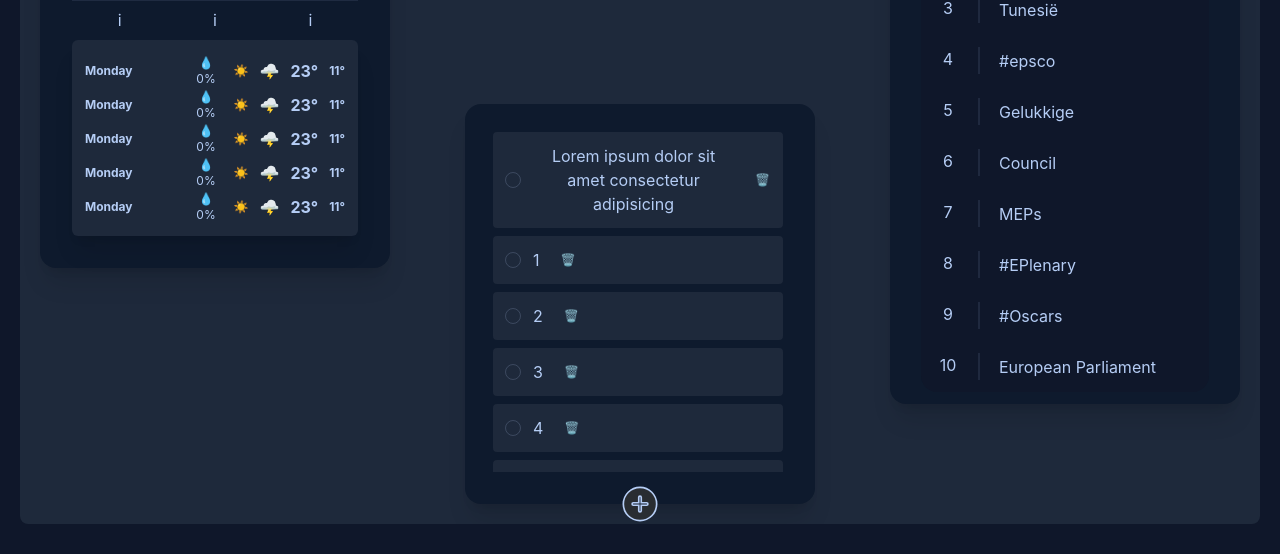
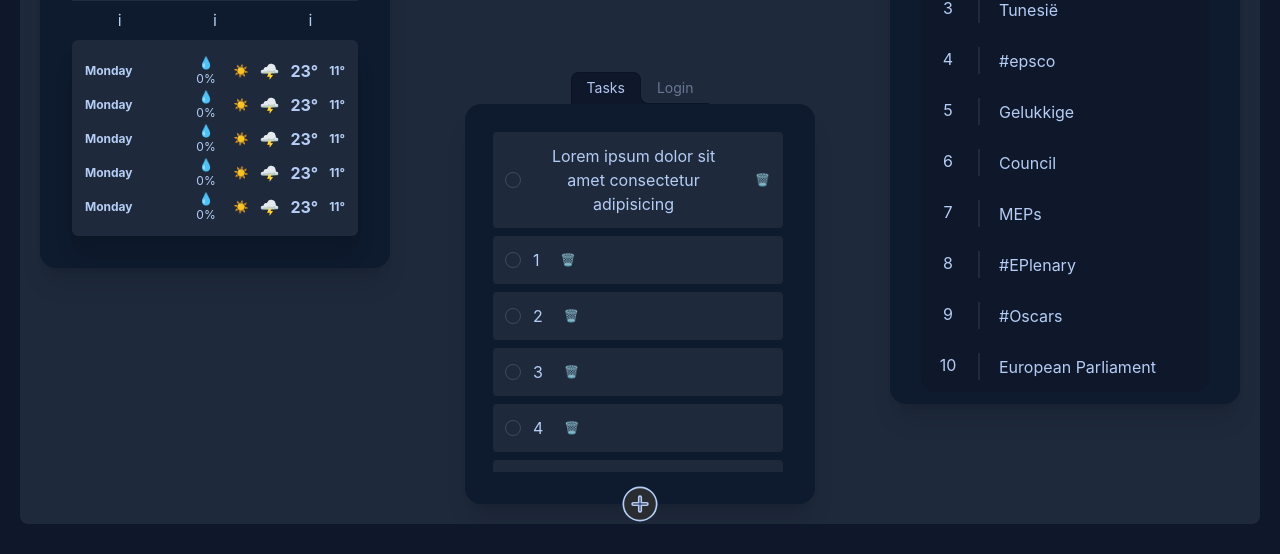
Before and after one commit to bilal-auz/daSummary, a React (Create React App) app in the folder frontend/: page /home in a window 1280 px wide. Shown: the part 240-794 px from the top of the page. Built offline with nearby package versions, Linux system fonts and the light colour scheme.

Commit message:
add login frontend

```diff
--- a/frontend/src/components/Pans/TodoPan/TodoPan.jsx
+++ b/frontend/src/components/Pans/TodoPan/TodoPan.jsx
@@ -13,15 +13,73 @@ function TodoPan() {
     "7",
     "8",
   ]);
+
+  const [loginMode, setLoginMode] = useState(false);
+
+  const handleLoginMode = () => {
+    setLoginMode(!loginMode);
+  };
+
   useEffect(() => {
     console.log("changed");
   }, [default_items]);
   return (
-    <div className="weatherCard card text-neutral-content shadow-xl w-auto">
-      <DragDropList
-        default_items={default_items}
-        setDefault_items={setDefault_items}
-      />
+    <div className="flex flex-col items-center">
+      <div className="tabs">
+        <a
+          className={"tab tab-lifted " + (!loginMode && "tab-active")}
+          onClick={handleLoginMode}
+        >
+          Tasks
+        </a>
+        <a
+          className={"tab tab-lifted " + (loginMode && "tab-active")}
+          onClick={handleLoginMode}
+        >
+          Login
+        </a>
+      </div>
+      <div className="weatherCard card text-neutral-content shadow-xl w-auto">
+        {loginMode ? (
+          <div class="card flex-shrink-0 p-7 w-[350px] max-h-[400px] max-w-sm shadow-2xl bg-base-100">
+            <div class="card-body">
+              <div class="form-control">
+                <label class="label">
+                  <span class="label-text">Email</span>
+                </label>
+                <input
+                  type="text"
+                  placeholder="email"
+                  class="input input-bordered"
+                />
+              </div>
+              <div class="form-control">
+                <label class="label">
+                  <span class="label-text">Password</span>
+                </label>
+                <input
+                  type="text"
+                  placeholder="password"
+                  class="input input-bordered"
+                />
+                <label class="label">
+                  <a href="#" class="label-text-alt link link-hover">
+                    Forgot password?
+                  </a>
+                </label>
+              </div>
+              <div class="form-control mt-6">
+                <button class="btn btn-primary">Login</button>
+              </div>
+            </div>
+          </div>
+        ) : (
+          <DragDropList
+            default_items={default_items}
+            setDefault_items={setDefault_items}
+          />
+        )}
+      </div>
     </div>
   );
 }
```
